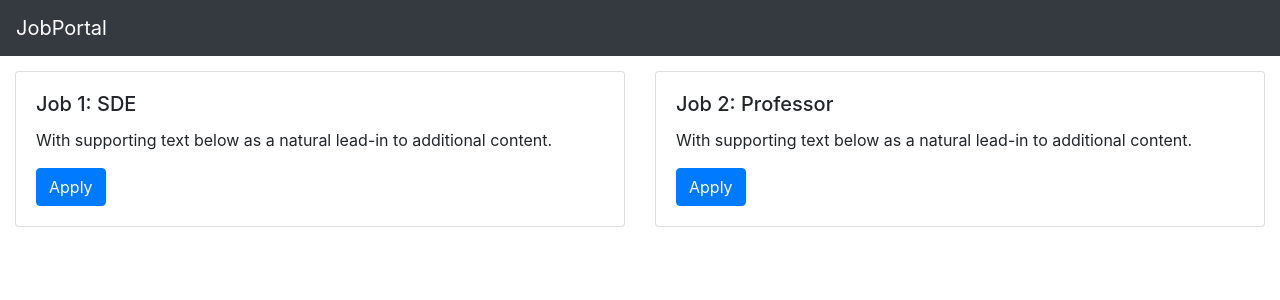
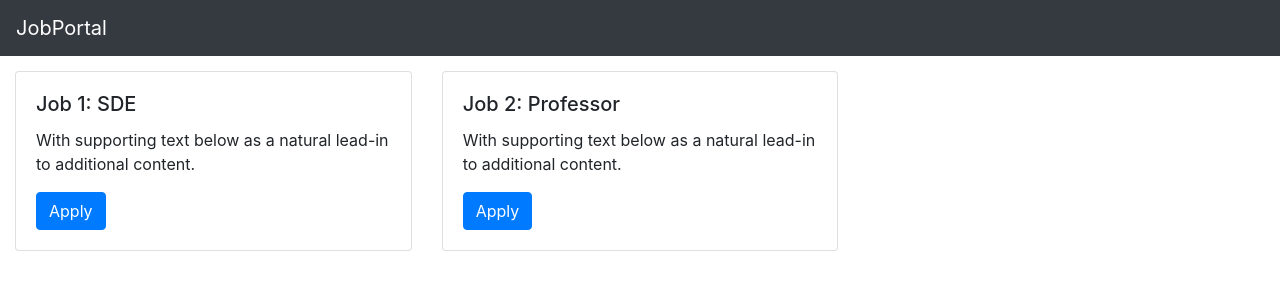
Before and after one commit to AkritiKapur/job-portal-app, a React (Create React App) app: page / in a window 1280 px wide. Shown: the top 300 px of the page. Built offline with nearby package versions, Linux system fonts and the light colour scheme.

Commit message:
Componet structure changes

```diff
--- a/src/candidateDashboard/Dashboard.js
+++ b/src/candidateDashboard/Dashboard.js
@@ -2,11 +2,34 @@ import React, { Component } from 'react';
 import { connect } from 'react-redux';
 
 class Dashboard extends Component {
+    // componentDidMount() {
+    //     this.fetchData();
+    // }
+
+
+    // fetchData() {
+    //     const url = "https://randomuser.me/api/?results=50&nat=us,dk,fr,gb";
+    //     return fetch(url)
+    //         .then(response => response.json())
+    //         .then(parsedJSON => this.setState({ jobs: parsedJSON.results }))
+    //         .catch(error => console.log(error));
+    // }
+
+
+
+
     render() {
+        const jobs = [
+            {"id":"110101", "title": "Software Engineer I", "description": "Lorem ipsum dolor sit amet, consectetur adipiscing elit, sed do eiusmod tempor incididunt ut labore et dolore magna aliqua. Ut enim ad minim veniam, quis nostrud exercitation ullamco laboris nisi ut aliquip ex ea commodo consequat. Duis aute irure dolor in reprehenderit in voluptate velit esse cillum dolore eu fugiat nulla pariatur. Excepteur sint occaecat cupidatat non proident, sunt in culpa qui officia deserunt mollit anim id est laborum."},
+            {"id":"102342", "title": "Data Scientist Engineer", "description": "Scelerisque mauris pellentesque pulvinar pellentesque habitant morbi tristique senectus. Congue mauris rhoncus aenean vel elit scelerisque. Ante metus dictum at tempor commodo ullamcorper a lacus vestibulum. Vel elit scelerisque mauris pellentesque pulvinar pellentesque habitant morbi. Blandit turpis cursus in hac habitasse platea dictumst quisque sagittis. Quam adipiscing vitae proin sagittis nisl rhoncus. Iaculis eu non diam phasellus vestibulum lorem sed. Blandit cursus risus at ultrices mi tempus imperdiet. Et malesuada fames ac turpis egestas integer. In fermentum posuere urna nec. Tristique senectus et netus et malesuada fames ac. Cursus eget nunc scelerisque viverra mauris. Viverra orci sagittis eu volutpat odio facilisis mauris. Proin nibh nisl condimentum id venenatis a condimentum. Pretium quam vulputate dignissim suspendisse in est ante in. Ullamcorper sit amet risus nullam eget felis eget nunc. Et ultrices neque ornare aenean."},
+            {"id": "109832", "title": "Project Manager", "description": "Velit aliquet sagittis id consectetur purus. Vivamus at augue eget arcu dictum varius duis. Cursus metus aliquam eleifend mi in nulla posuere sollicitudin. Condimentum mattis pellentesque id nibh tortor id aliquet lectus. Adipiscing bibendum est ultricies integer quis auctor elit sed vulputate. Non quam lacus suspendisse faucibus. Donec pretium vulputate sapien nec sagittis aliquam malesuada. A diam maecenas sed enim. Urna et pharetra pharetra massa massa ultricies mi quis hendrerit. Condimentum id venenatis a condimentum. Nunc id cursus metus aliquam eleifend mi in nulla posuere."},
+            {"id": "103241", "title": "Software Engineer", "description": "Ac tortor vitae purus faucibus. Convallis posuere morbi leo urna molestie at. Purus viverra accumsan in nisl nisi scelerisque. Tincidunt arcu non sodales neque sodales ut etiam. Consequat nisl vel pretium lectus quam id leo in. Fusce ut placerat orci nulla pellentesque dignissim enim sit amet. Tellus at urna condimentum mattis pellentesque id nibh tortor. Arcu felis bibendum ut tristique et egestas. At risus viverra adipiscing at in tellus integer. Non blandit massa enim nec dui nunc mattis enim. Eleifend quam adipiscing vitae proin sagittis nisl rhoncus mattis rhoncus. Sed blandit libero volutpat sed cras. Risus nullam eget felis eget nunc lobortis mattis. Pellentesque massa placerat duis ultricies lacus sed turpis tincidunt id. Etiam dignissim diam quis enim lobortis scelerisque fermentum. Sed risus pretium quam vulputate dignissim. Elementum nisi quis eleifend quam. Arcu dictum varius duis at consectetur lorem donec. In pellentesque massa placerat duis ultricies lacus sed turpis tincidunt."},
+        ];
+
         return (
             <div className="candidate-dashboard">
                 <div class="row">
-                    <div class="col-sm-6">
+                    <div class="col-sm-4">
                         <div class="card">
                             <div class="card-body">
                                 <h5 class="card-title">Job 1: SDE</h5>
@@ -15,7 +38,7 @@ class Dashboard extends Component {
                             </div>
                         </div>
                     </div>
-                    <div class="col-sm-6">
+                    <div class="col-sm-4">
                         <div class="card">
                             <div class="card-body">
                                 <h5 class="card-title">Job 2: Professor</h5>
```
Also changed, not shown: src/candidateDashboard/JobCard.js (added, +7 -0 lines), src/candidateDashboard/Jobs.js (added, +7 -0 lines).
